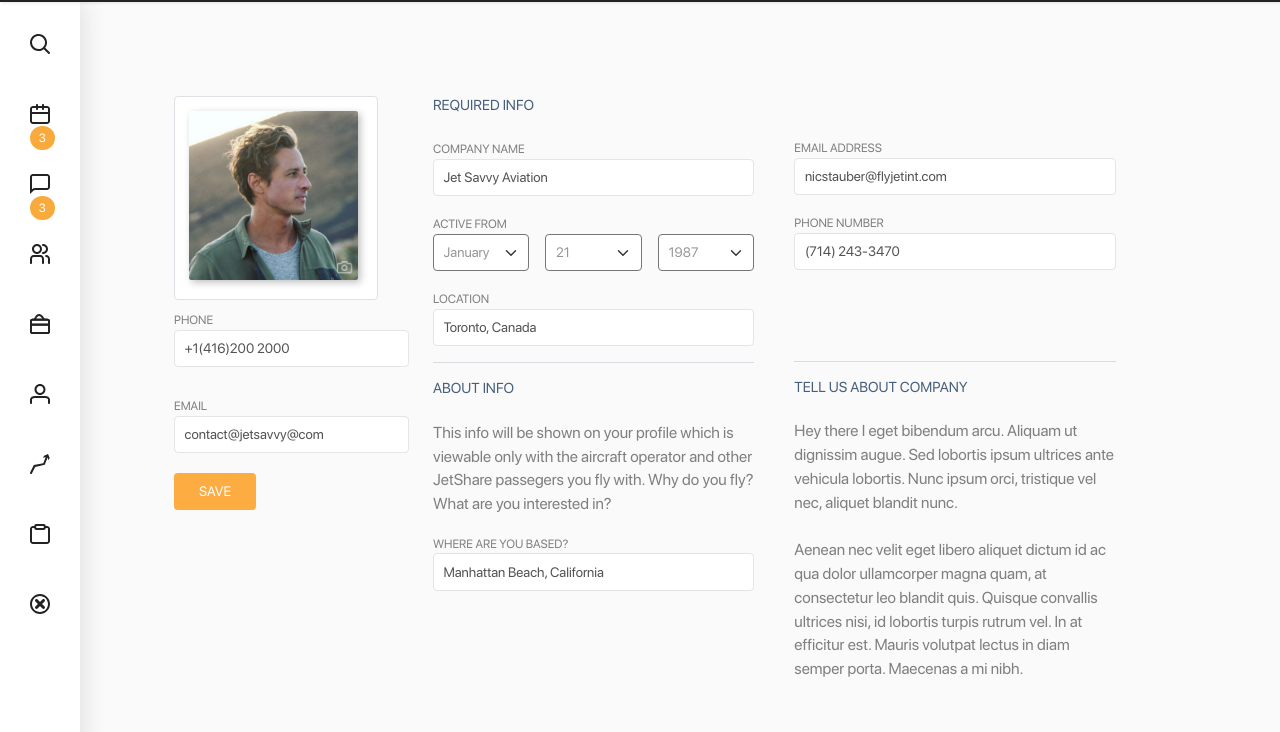
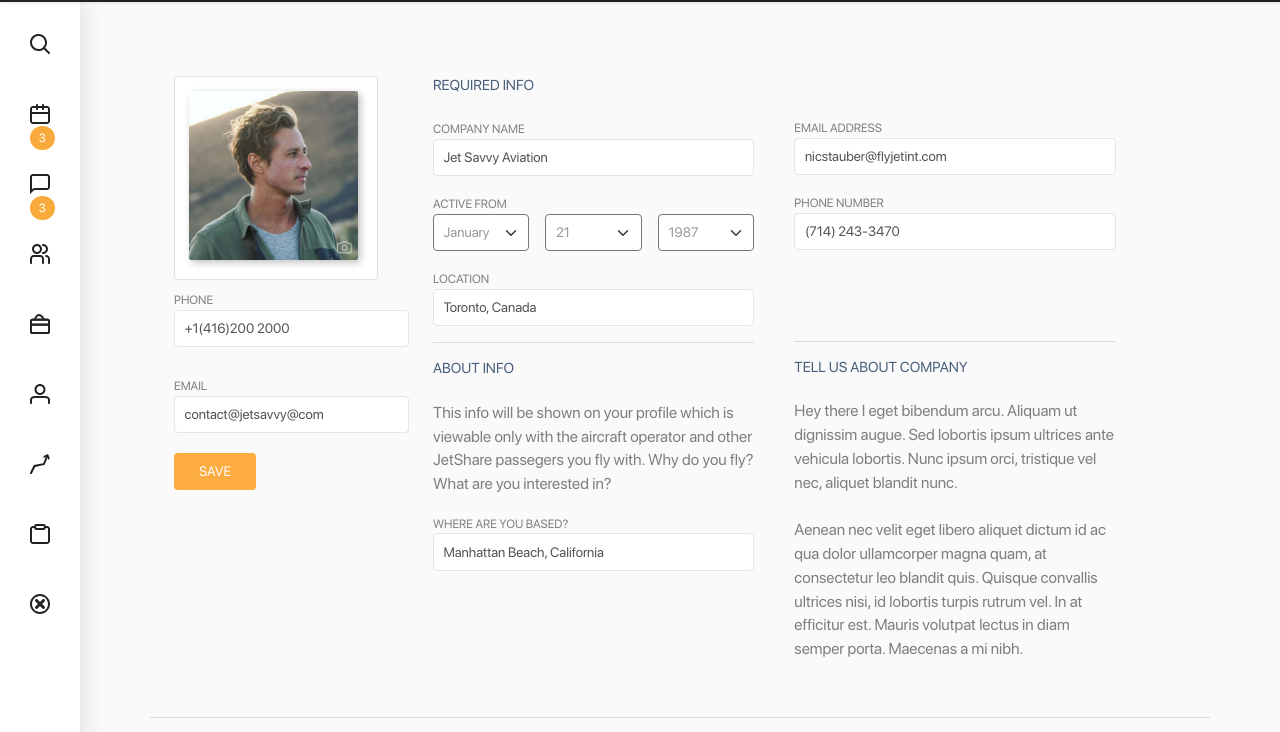
Before and after one commit to Ryandinulfatah12/jetsavvy-beta, a plain HTML site: page profile.html in a window 1280 px wide. Shown: the part 68-800 px from the top of the page. Drawn offline with nearby package versions, Linux system fonts and the light colour scheme.

Commit message:
update again

```diff
--- a/assets/css/admin.css
+++ b/assets/css/admin.css
@@ -188,6 +188,7 @@ input[type="range"]::-webkit-slider-thumb {
     #content {
         margin-left: 70px;
         margin-right: 70px;
+        padding-top: 50px;
         width: 100%;
         min-height: 100vh;
         transition: all 0.3s;
@@ -207,8 +208,8 @@ input[type="range"]::-webkit-slider-thumb {
         right: 144px;
     }
 }
-@media (min-width: 558px) {
+@media (max-width: 768px) {
     #content {
-        padding-top: 70px;
+        padding-top: 50px;
     }
 }
```
